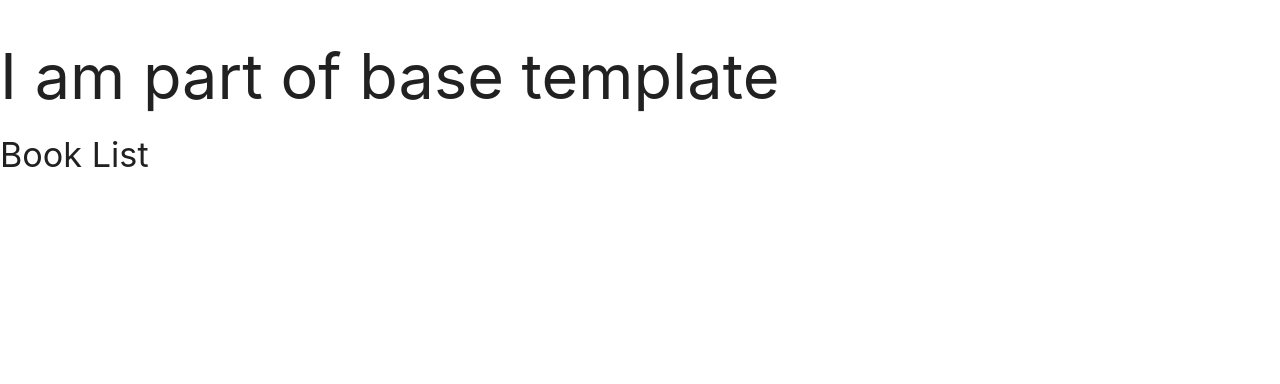
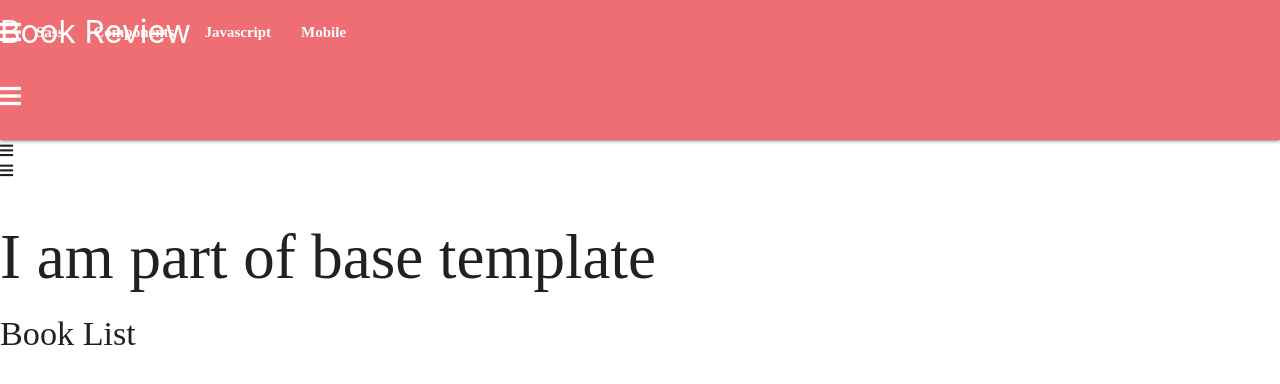
Before and after one commit to Code-Institute-Submissions/djmolloy57-proj_book_MayResub, a Flask app: page /get_tasks in a window 1280 px wide. Shown: the top 384 px of the page. Run offline with Flask 2, Linux system fonts and the light colour scheme; data that the repository does not hold is empty; some libraries are stand-ins or nearby versions.

Commit message:
Add NNavbar

```diff
--- a/static/css/style.css
+++ b/static/css/style.css
@@ -0,0 +1,3 @@
+.text-shadow{
+    text-shadow: 3px 3px 3px 3px rgba(0,0,0,0.8);
+}
--- a/templates/base.html
+++ b/templates/base.html
@@ -13,7 +13,29 @@
     <title>Document</title>
 </head>
 <body>
+    <header>
+        <!-- Top Navbar-->
+        <nav class="nav-extended text-shadow">
+            <div class="nav-wrapper">
+              <a href="#!" class="brand-logo">Book Review</a>
+              <a href="#" data-target="mobile-demo" class="sidenav-trigger"><i class="fas fa-bars"</i></a>
+              <ul class="right hide-on-med-and-down">
+                <li><a href="sass.html">Sass</a></li>
+                <li><a href="badges.html">Components</a></li>
+                <li><a href="collapsible.html">Javascript</a></li>
+                <li><a href="mobile.html">Mobile</a></li>
+              </ul>
+            </div>
+          </nav>
 
+        <!--- Mobile sideNav bar-->
+          <ul class="sidenav" id="mobile-demo">
+            <li><a href="sass.html">Sass</a></li>
+            <li><a href="badges.html">Components</a></li>
+            <li><a href="collapsible.html">Javascript</a></li>
+            <li><a href="mobile.html">Mobile</a></li>
+          </ul>
+    </header>
 
     <h1>I am part of base template</h1>
     {% block content  %}
```
